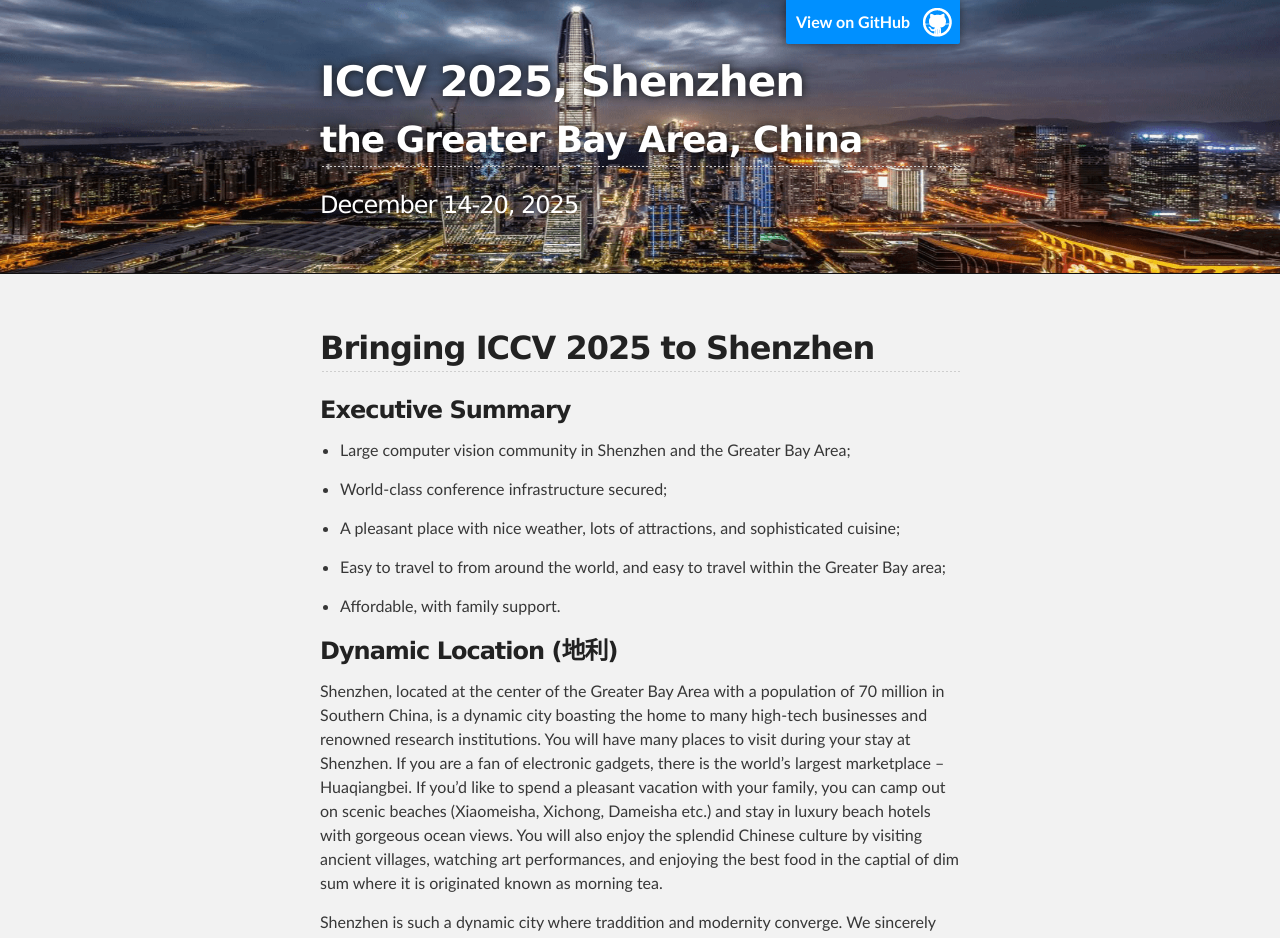
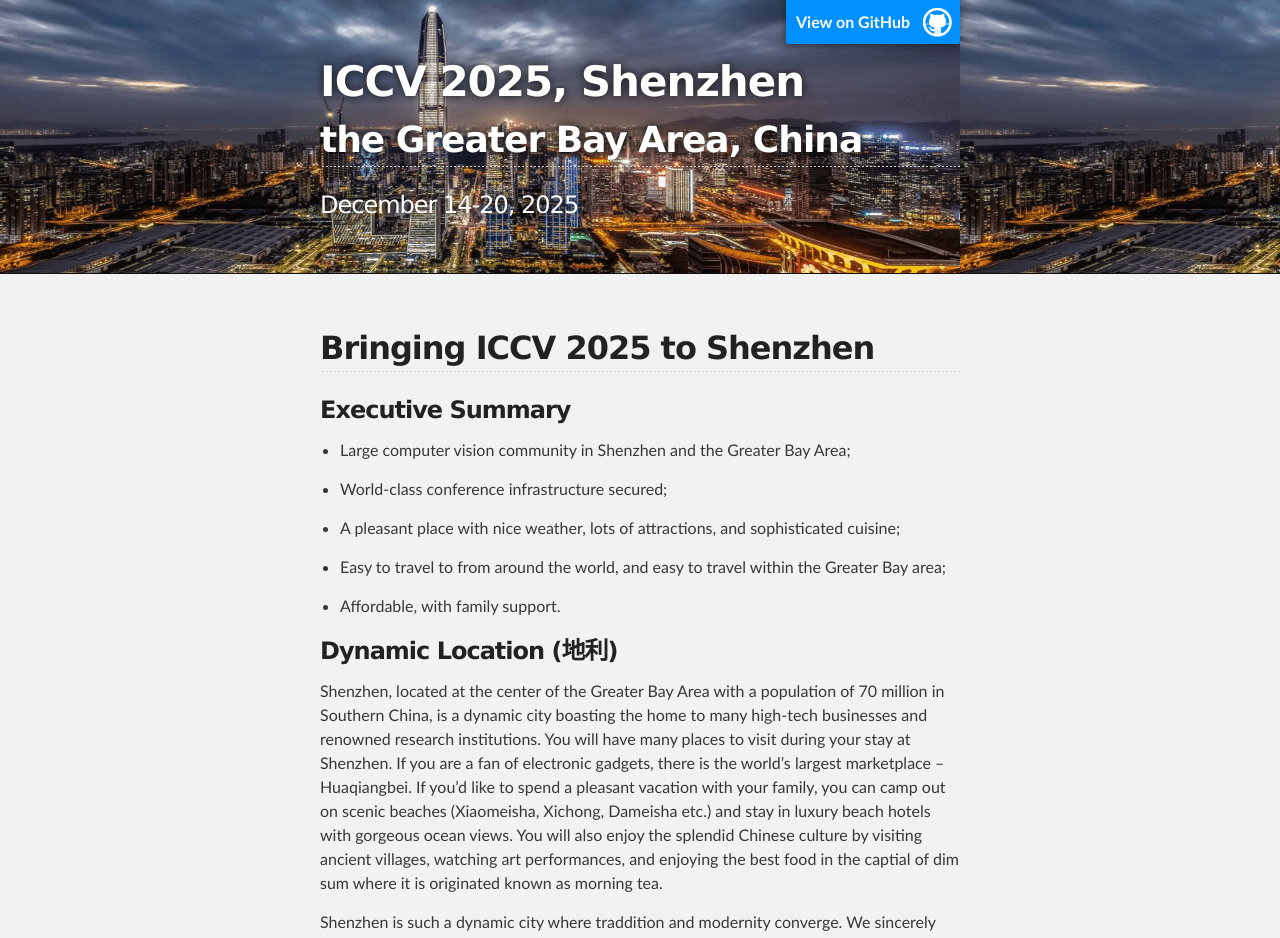
Before and after one commit to iccv2025shenzhen/iccv2025shenzhen, a Jekyll site: the page built from index.md, in a window 1280 px wide. Shown: the top 938 px of the page. Built offline with Jekyll 4.4.1, drawn with Linux system fonts in a browser that asks for light colours; our own code applies the rules of GitHub Pages for plain Markdown files.

Commit message:
Update default.html

```diff
--- a/_layouts/default.html
+++ b/_layouts/default.html
@@ -13,7 +13,7 @@
   <body>
 
     <!-- HEADER -->
-    <div id="header_wrap" class="outer" style="background: url('/assets/images/shenzhen.png');background-size:100% 100%;">
+    <div id="header_wrap" class="outer" style="background: url('/assets/images/shenzhen.png');background-size:75% 100%;">
     <!-- <div id="header_wrap" class="outer"> -->
         <header class="inner">
           {% if site.github.is_project_page %}
```
